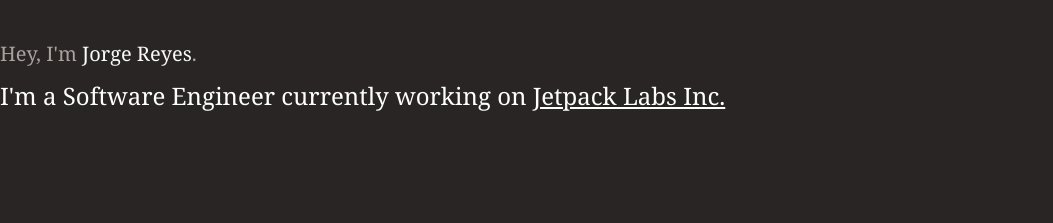
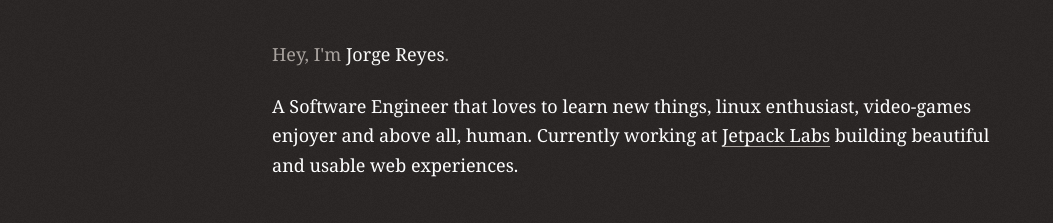
Before and after one commit to imreyesjorge/index, an Astro site: page / in a window 1280 px wide. Shown: the whole page, without its empty margins (0-1053 px from the left). Built offline with nearby package versions, Linux system fonts and the light colour scheme; Astro itself is replaced by a stand-in of ours.

Commit message:
add noisy background

```diff
--- a/src/layouts/Root.astro
+++ b/src/layouts/Root.astro
@@ -12,9 +12,7 @@
         <meta name="generator" content={Astro.generator} />
         <title>Document</title>
     </head>
-    <body
-        class="text-white font-serif text-stone-50 bg-stone-800"
-    >
+    <body class="text-white font-serif text-stone-50 bg-stone-800 bg-[url(/noise.png)] [&_*]:transition [&_*]:duration-75">
         <slot />
     </body>
 </html>
--- a/src/pages/index.astro
+++ b/src/pages/index.astro
@@ -3,14 +3,19 @@
 ---
 
 <Root>
-	<main class="max-w-7xl mx-auto py-10">
-		<div class="flex flex-col gap-2">
-			<h1 class="text-xl text-stone-400">
+	<main class="max-w-3xl mx-auto py-10 px-4">
+		<div class="flex flex-col gap-6">
+			<h1 class="text-lg text-stone-400">
 				Hey, I'm <span class="text-stone-50">Jorge Reyes</span>.
 			</h1>
-			<p class="text-2xl leading-relaxed">
-				I'm a Software Engineer currently working on
-				<a href="http://jetpacklabs.com" class="underline underline-offset-2 hover:text-orange-300">Jetpack Labs Inc.</a>
+			<p class="text-lg leading-relaxed">
+				A Software Engineer that loves to learn new things, linux
+				enthusiast, video-games enjoyer and above all, human. Currently
+				working at <a
+					href="https://jetpacklabs.com"
+					class="underline underline-offset-4 decoration-stone-400 hover:text-orange-300 hover:decoration-current"
+					>Jetpack Labs</a
+				> building beautiful and usable web experiences.
 			</p>
 		</div>
 	</main>
```
Also changed, not shown: public/noise.png (added).
